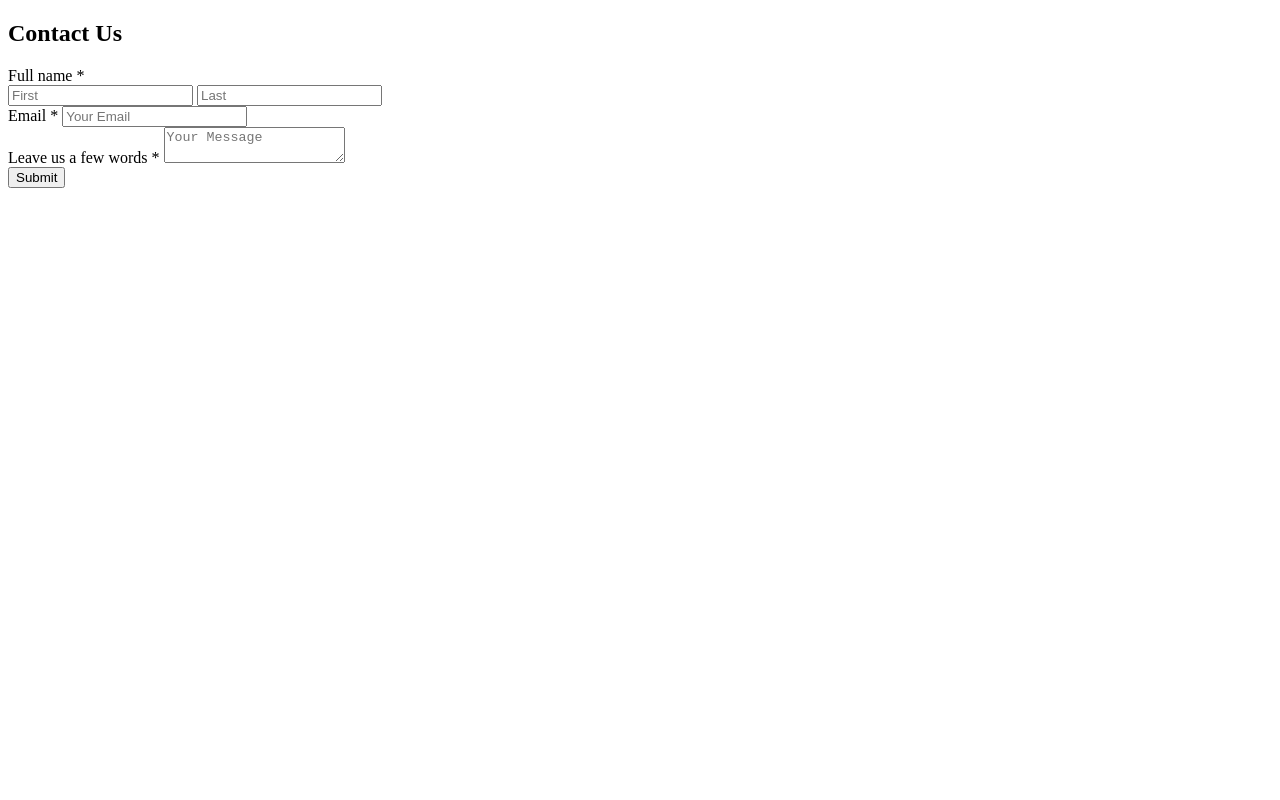
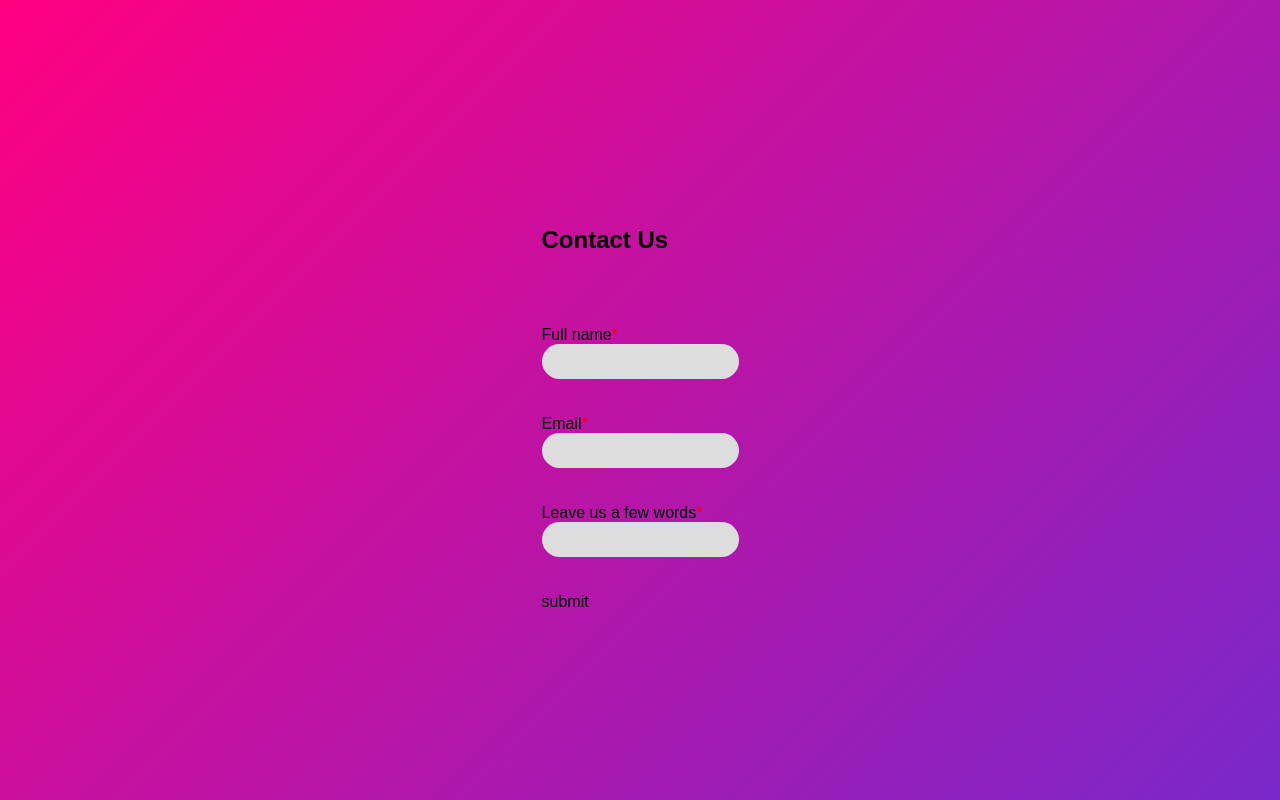
Before and after one commit to israfilbhuiyanobi/New-folder, a plain HTML site: page index.html in a window 1280 px wide. Drawn offline with Linux system fonts and the light colour scheme.

Commit message:
Update index.html
exam

```diff
--- a/index.html
+++ b/index.html
@@ -3,29 +3,25 @@
 <head>
     <meta charset="UTF-8">
     <meta name="viewport" content="width=device-width, initial-scale=1.0">
-    <title>Contact Us</title>
-    <link rel="stylesheet" href="styles.css">
+    <title>Document</title>
+    <link rel="stylesheet" href="style.css">
 </head>
 <body>
-    <div class="contact-form">
-        <h2>Contact Us</h2>
-        <form action="#" method="post">
-            <div class="input-group">
-                <label for="first-name">Full name <span>*</span></label>
-                <div class="name-fields">
-                    <input type="text" id="first-name" placeholder="First">
-                    <input type="text" id="last-name" placeholder="Last">
-                </div>
+    <header>
+        <div class="class1"><br><br><br><br><br>
+            <div class="class-2">
+                <form>
+                    <h2>Contact Us</h2><br><br><br><br>
+                    <label for="name">Full name<span style="color: red;">*</span></label><br>
+                    <input type="text" name="fname" id="name"><br><br><br>
+                    <label for="name">Email<span style="color: red;">*</span></label><br>
+                    <input type="text" name="lname" id="name"><br><br><br>
+                    <label for="message">Leave us a few words<span style="color: red;">*</span></label><br>
+                    <input type="text" name="text"><br><br><br>
+                    <div class="button">submit</div><br><br><br>
+                </form>
             </div>
-            <div class="input-group">
-                <label for="email">Email <span>*</span></label>
-                <input type="email" id="email" placeholder="Your Email">
-            </div>
-            <div class="input-group">
-                <label for="message">Leave us a few words <span>*</span></label>
-                <textarea id="message" placeholder="Your Message"></textarea>
-            </div>
-            <button type="submit">Submit</button>
-        </form>
-    </div>
+        </div>
+    </header>
 </body>
+</html>
```
